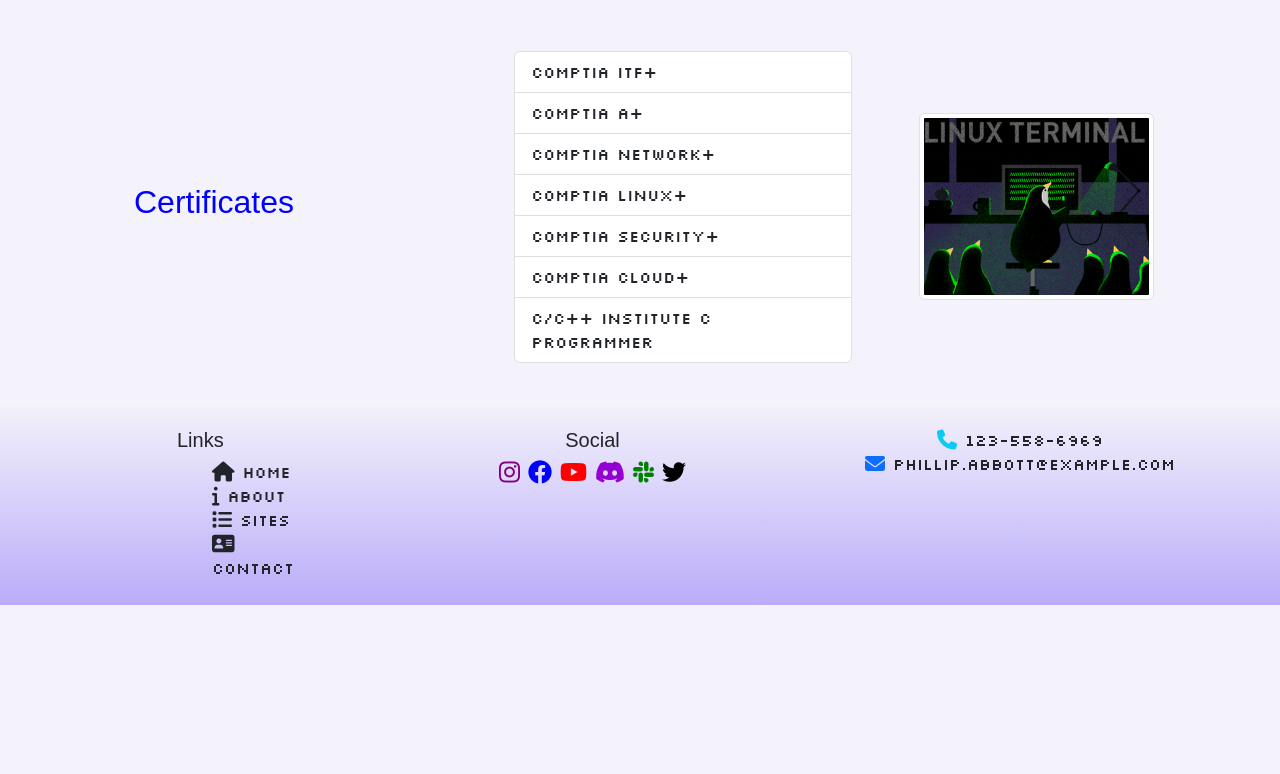
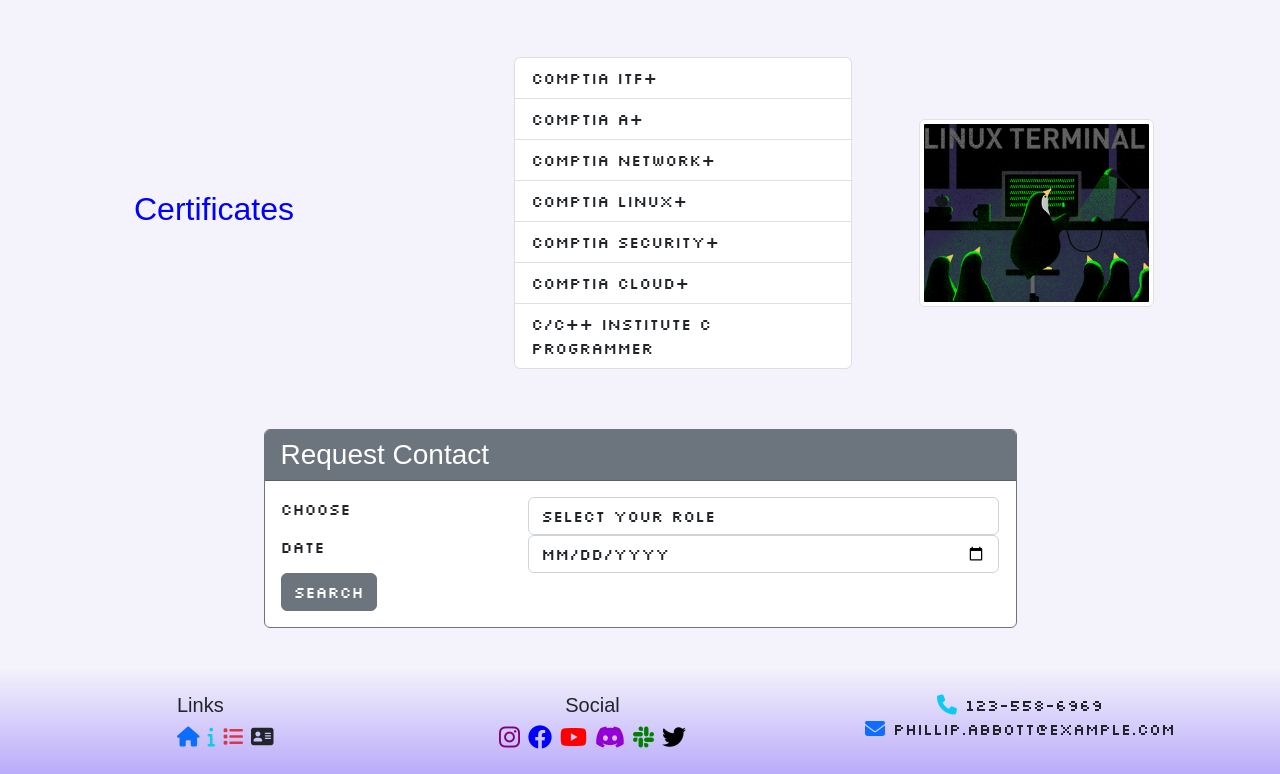
Before and after one commit to whiteRabbit1987/portfolio, a plain HTML site: page index.html in a window 1280 px wide. Shown: the part 793-1567 px from the top of the page. Before the commit the page ends 1398 px from the top, so only its background shows below. Drawn offline with nearby package versions, Linux system fonts and the light colour scheme.

Commit message:
Added Contact Request form draft

```diff
--- a/css/styles.css
+++ b/css/styles.css
@@ -93,3 +93,27 @@
 .footer-light {
     background-image: linear-gradient(to top, #baacfa, #f4f2fb);
 }
+
+footer .nav-link i,
+footer a i {
+    transition: transform 0.3s ease;
+}
+
+footer .nav-link:hover i,
+footer a:hover,
+footer a:hover i
+ {
+    transform: scale(1.2);
+}
+
+/* Dark Mode Button Styles */
+body.dark-mode .btn {
+    background-color: #343a40; /* Dark background for the button */
+    color: white; /* White text */
+    border: 1px solid #555; /* Dark border */
+}
+
+body.dark-mode .btn:hover {
+    background-color: #495057; /* Lighter dark background on hover */
+    border-color: #888; /* Lighter border on hover */
+}
--- a/index.html
+++ b/index.html
@@ -38,6 +38,9 @@
 				<div class="col">
 					<h1>Software Developer Portfolio</h1>
 					<h2>Abbott Phillip S</h2>
+				</div>
+				<div class="col col-md-4 col-xl-2 mt-4">
+					<button  type="submit" class="btn btn-secondary"><a href="#contactRequestForm" class="text-white text-nowarp">Request Contact</a></button>
 				</div>
 			</div>
 		</div>
@@ -132,6 +135,45 @@
 				</div>
 			</div>
 		</section>
+
+		<!-- Contact Request section -->
+		<section class="row content-dif">
+			<div class="col col-sm-9 mx-auto">
+				<div class="card border-secondary">
+					<h3 class="card-header bg-secondary text-white">Request Contact</h3>
+					<div class="card-body">
+						<form id="contactRequestForm">
+							<div class="row">
+							  <div class="col-12 col-sm-4">
+								<label for="role">Choose</label>
+							  </div>
+							  <div class="col-12 col-sm-8">
+								<select name="role" id="role" class="form-control">
+								  <option value="">Select your role</option>
+								  <option value="1">Developer</option>
+								  <option value="2">Designer</option>
+								  <option value="3">Tester</option>
+								</select>
+							  </div>
+							</div>
+							<div class="row">
+							  <div class="col-12 col-sm-4">
+								<label for="date">Date</label>
+							  </div>
+							  <div class="col-12 col-sm-8">
+								<input type="date" id="date" name="date" class="form-control">
+							  </div>
+							</div>
+							<div class="row">
+							  <div class="col-12">
+								<button type="submit" class="btn btn-secondary">Search</button>
+							  </div>
+							</div>
+						  </form>
+					</div>
+				</div>
+			</div>
+		</section>
 	</main>
 	<!-- Footer -->
 	<footer class="footer-light footer-dark">
@@ -139,17 +181,18 @@
 			<div class="row">
 				<div class="col-4 col-sm-2 offset-1">
 					<h5>Links</h5>
-					<ul class="list-unstyled">
-						<li class="nav-item"><a class="nav-link active" href="#"><i class="fa-solid fa-house fa-lg"></i>
-								Home</a></li>
-						<li class="nav-item"><a class="nav-link" href="about.html"><i
-									class="fa-solid fa-info fa-lg"></i> About</a></li>
-						<li class="nav-item"><a class="nav-link" href="sites.html"><i
+					<ul class="list-unstyled d-flex ms-0">
+						<li class="nav-item"><a class="nav-link active text-primary" href="#"><i
+									class="fa-solid fa-house fa-lg"></i>
+							</a></li>
+						<li class="nav-item ps-2"><a class="nav-link text-info" href="about.html"><i
+									class="fa-solid fa-info fa-lg"></i></a></li>
+						<li class="nav-item ps-2"><a class="nav-link text-danger" href="sites.html"><i
 									class="fa-solid fa-list fa-lg"></i>
-								Sites</a></li>
-						<li class="nav-item"><a class="nav-link" href="contact.html"><i
+							</a></li>
+						<li class="nav-item ps-2"><a class="nav-link" href="contact.html"><i
 									class="fa-solid fa-address-card fa-lg"></i>
-								Contact</a></li>
+							</a></li>
 					</ul>
 				</div>
 				<div class="col-6 col-sm-5 text-center">
@@ -162,9 +205,9 @@
 							class="fa-brands fa-youtube fa-xl"></i></a>
 					<a style="color: darkviolet" href="http://discord.com/" target="_blank" rel="noopener noreferrer"><i
 							class="fa-brands fa-discord fa-xl"></i></a>
-					<a style="color: green" href="http://discord.com/" target="_blank" rel="noopener noreferrer"><i
+					<a style="color: green" href="http://slack.com/" target="_blank" rel="noopener noreferrer"><i
 							class="fa-brands fa-slack fa-xl"></i></a>
-					<a style="color: black" href="http://discord.com/" target="_blank" rel="noopener noreferrer"><i
+					<a style="color: black" href="http://twitter.com/" target="_blank" rel="noopener noreferrer"><i
 							class="fa-brands fa-twitter fa-xl"></i></a>
 				</div>
 				<div class="col-sm-4 text-center">
--- a/script/darkmode.js
+++ b/script/darkmode.js
@@ -44,6 +44,12 @@
     updateStyles('.table-dark', { backgroundColor: "#1a1a2e !important" });
     updateStyles('.table-striped tbody tr:nth-of-type(odd)', { backgroundColor: "#3a3456" });
     updateStyles('.table', { borderColor: "#6c757d" });
+
+    // Dark mode styles for the button
+    const btn = document.querySelector('.btn');
+    if (btn) {
+        btn.classList.add('btn-dark');
+    }
 }
 
 // Helper function to apply light mode
@@ -81,6 +87,12 @@
     resetStyles('.table-secondary');
     resetStyles('.table-dark');
     resetStyles('.table-striped tbody tr:nth-of-type(odd)');
+
+    // Reset button styles
+    const btn = document.querySelector('.btn');
+    if (btn) {
+        btn.classList.remove('btn-dark');
+    }
 }
 
 // Helper to update styles
```
Also changed, not shown: about.html (+11 -11 lines), contact.html (+11 -12 lines), sites.html (+11 -11 lines), 1 other file.
